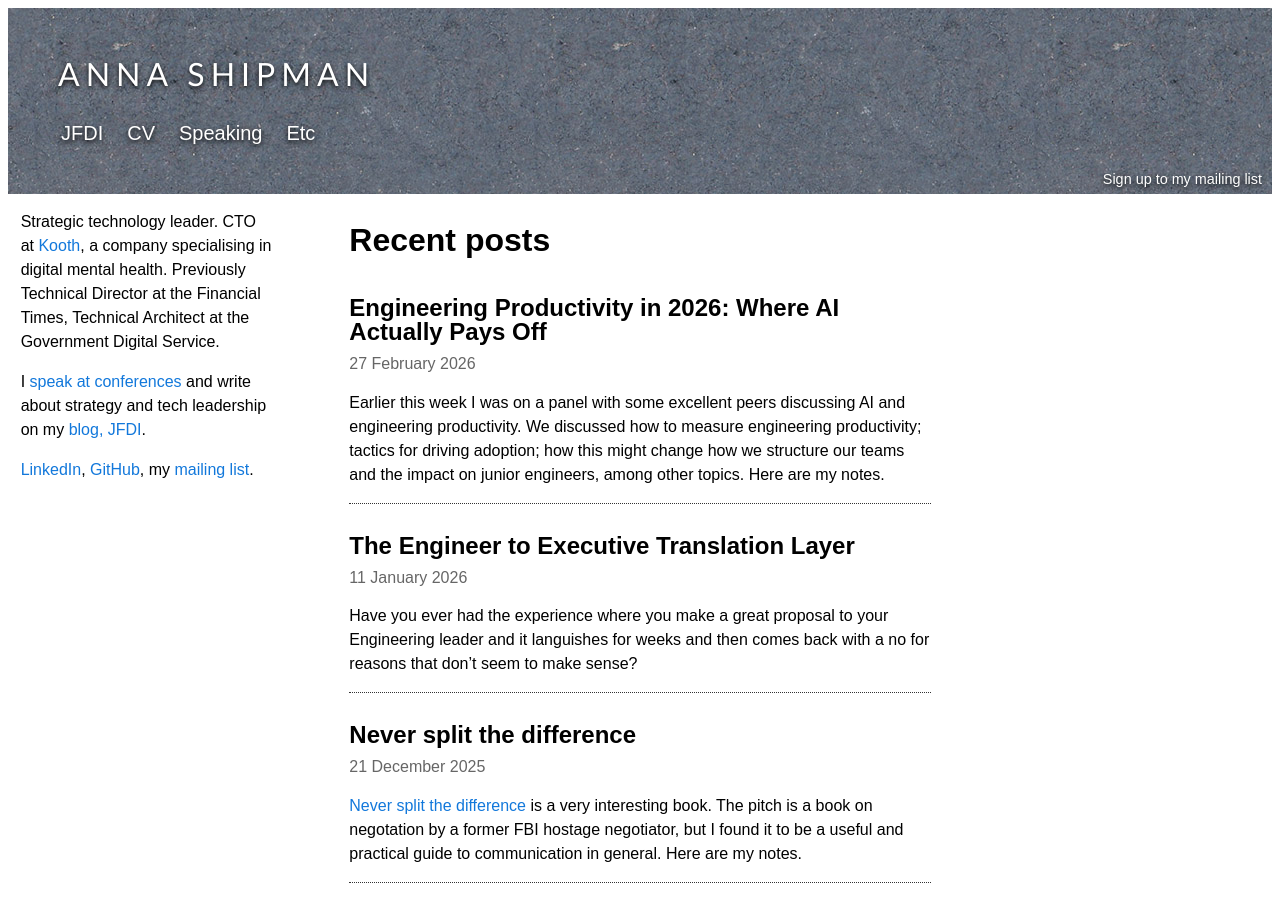
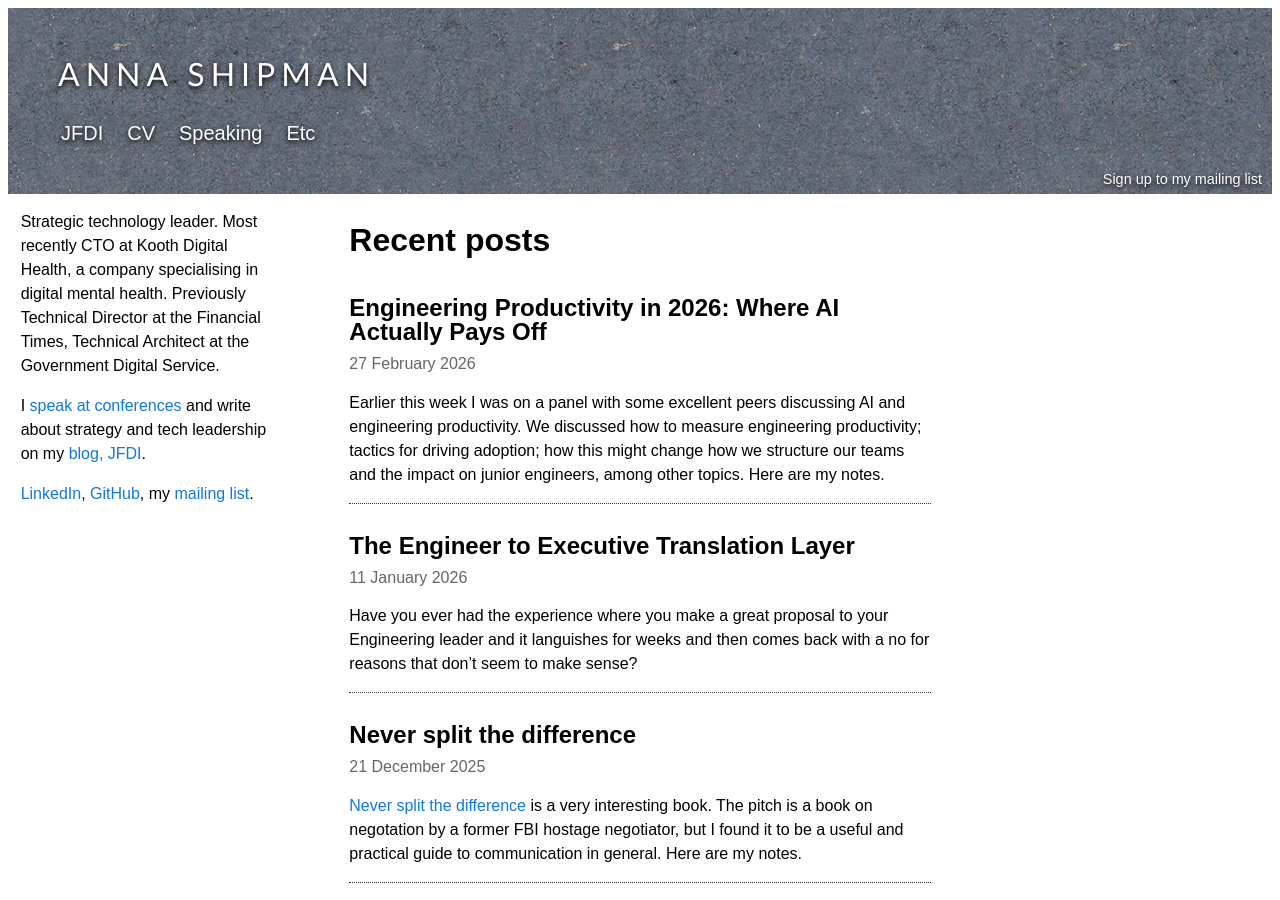
Before and after one commit to annashipman/annashipman.github.io, a Jekyll site: the page built from index.html, in a window 1280 px wide and 900 px high. Built offline with Jekyll 4.4.1, drawn with Linux system fonts in a browser that asks for light colours.

Commit message:
update bio sidebar

```diff
--- a/_includes/bio_sidebar.html
+++ b/_includes/bio_sidebar.html
@@ -1,5 +1,5 @@
   <div>
-    <p>Strategic technology leader. CTO at <a href="https://www.koothplc.com/">Kooth</a>, a company specialising in digital mental health. Previously Technical Director at the Financial Times, Technical Architect at the Government Digital Service.</p>
+    <p>Strategic technology leader. Most recently CTO at Kooth Digital Health, a company specialising in digital mental health. Previously Technical Director at the Financial Times, Technical Architect at the Government Digital Service.</p>
     <p>I <a href="speaking.html">speak at conferences</a> and write about strategy and tech leadership on my <a href="jfdi.html">blog, JFDI</a>.</p>
     <p><a href="https://www.linkedin.com/in/annashipman/">LinkedIn</a>, <a href="https://github.com/annashipman">GitHub</a>, my <a href="https://mailchi.mp/819c19b20f3e/sign-up-to-anna-shipmans-mailing-list">mailing list</a>.</p>
   </div>
```
